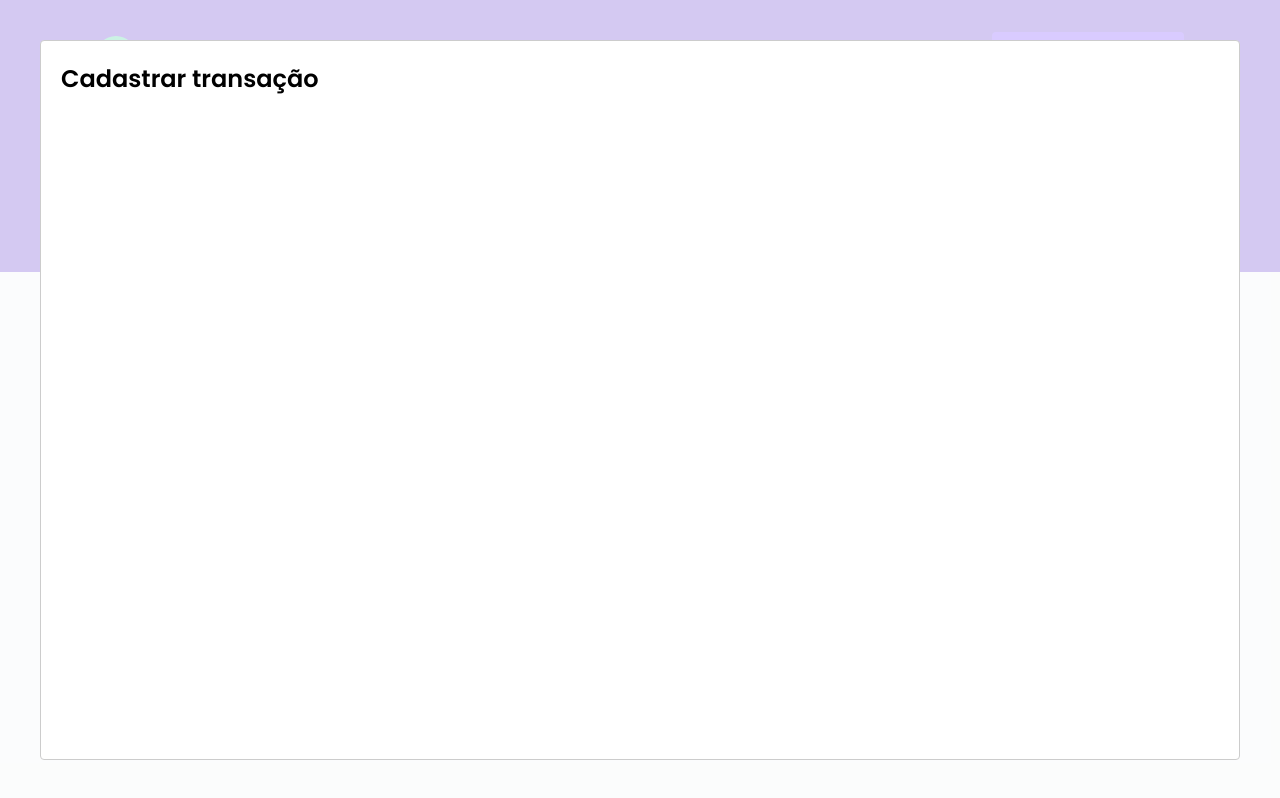
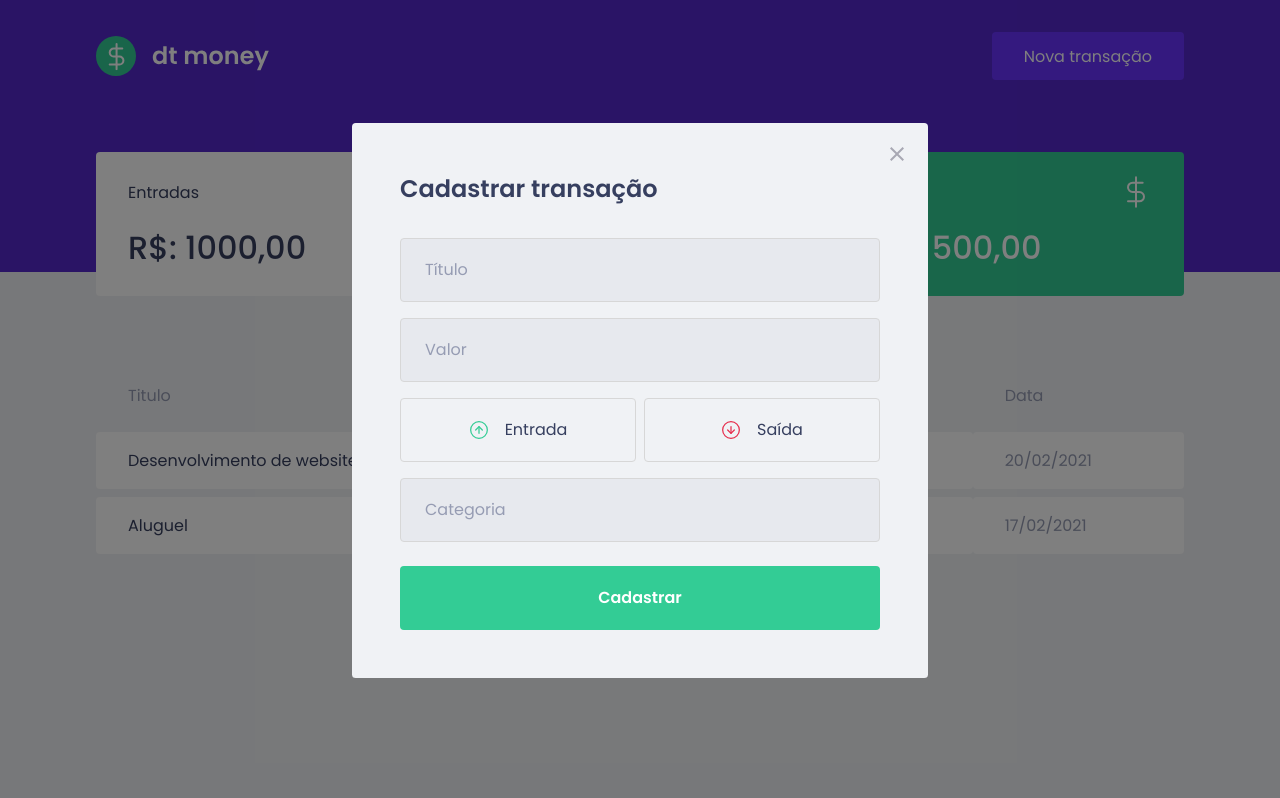
Before and after one commit to Jose-iel/dtmoney-React, a React (Create React App) app: page / in a window 1280 px wide. Both pictures are taken after a click on the button "Nova transação". Built offline with nearby package versions, Linux system fonts and the light colour scheme; no server answers; what miragejs would draw is missing.

Commit message:
Criação e estilização do Modal

```diff
--- a/package.json
+++ b/package.json
@@ -5,6 +5,7 @@
   "dependencies": {
     "axios": "^0.21.1",
     "miragejs": "^0.1.41",
+    "polished": "^4.1.2",
     "react": "^17.0.2",
     "react-dom": "^17.0.2",
     "react-modal": "^3.13.1",
--- a/src/App.tsx
+++ b/src/App.tsx
@@ -1,7 +1,8 @@
-import { useState } from 'react';
+import React, { useState } from 'react';
 import Modal from "react-modal";
 import { Dashboard } from "./components/Deashboard";
 import { Header } from "./components/Header";
+import { NewTransactionModal } from './components/NewTransactionModal';
 import { GlobalStyle } from "./styles/global";
 
 Modal.setAppElement('#root');
@@ -23,12 +24,10 @@
 
       <Dashboard />
 
-      <Modal
-          isOpen={isNewTransactionModalOpen}
-          onRequestClose={handleCloseNewTransactionModal}
-      >
-          <h2>Cadastrar transação</h2>
-      </Modal>
+      <NewTransactionModal
+        isOpen={isNewTransactionModalOpen}
+        onRequestClose={handleCloseNewTransactionModal}
+      />
 
       <GlobalStyle />
     </>
--- /dev/null
+++ b/src/components/NewTransactionModal/index.tsx
@@ -0,0 +1,63 @@
+import Modal from 'react-modal';
+import { Container, TransactionTypeContainer} from './style';
+import closeImg from "../../assets/close.svg";
+import incomeImg from "../../assets/income.svg";
+import outcomeImg from "../../assets/outcome.svg";
+
+interface NewTransactionModalProps {
+    isOpen: boolean;
+    onRequestClose: () => void;
+}
+
+export function NewTransactionModal({isOpen, onRequestClose}: NewTransactionModalProps){
+    return(
+        <Modal
+           isOpen={isOpen}
+           onRequestClose={onRequestClose}
+           overlayClassName="react-modal-overlay"
+           className="react-modal-content"
+        >
+            <button type = "button" onClick={onRequestClose} className="react-modal-close">
+                <img src={closeImg} alt="Fechar modal" />
+            </button>
+            <Container>
+                <h2>Cadastrar transação</h2>
+
+                <input
+                    placeholder="Título"
+                />
+
+                <input
+                    type="number"
+                    placeholder="Valor"
+                />
+
+                <TransactionTypeContainer>
+
+                    <button
+                        type="button"
+                    >
+                        <img src={incomeImg} alt="Entrada" />
+                        <span>Entrada</span>
+                    </button>
+
+                    <button
+                        type="button"
+                    >
+                        <img src={outcomeImg} alt="Saida" />
+                        <span>Saída</span>
+                    </button>
+
+                </TransactionTypeContainer>
+
+                <input
+                    placeholder="Categoria"
+                />
+
+                <button type="submit">
+                    Cadastrar
+                </button>
+            </Container>
+        </Modal>
+    )
+}
--- /dev/null
+++ b/src/components/NewTransactionModal/style.ts
@@ -0,0 +1,87 @@
+import styled from "styled-components";
+import { darken } from "polished"
+
+export const Container = styled.form`
+    h2 {
+        color: var(--text-title);
+        font-size: 1.5rem;
+        margin-bottom: 2rem;
+    }
+
+    input {
+        width: 100%;
+        padding: 0 1.5rem;
+        height: 4rem;
+        border-radius: 0.25rem;
+
+        border: 1px solid #d7d7d7;
+        background: #e7e9ee;
+
+        font-weight: 400;
+        font-size: 1rem;
+
+        &::placeholder{
+            color: var(--text-body);
+        }
+
+        & + input {
+            margin-top: 1rem;
+        }
+    }
+
+    button[type="submit"] {
+        width: 100%;
+        padding: 0 1.5rem;
+        height: 4rem;
+        background: var(--green);
+        color: #FFF;
+        border-radius: 0.25rem;
+        border: 0;
+        font-size: 1rem;
+        margin-top: 1.5rem;
+        font-weight: 600;
+
+        transition: filter 0.2s;
+
+        &:hover {
+            filter: brightness(0.9);
+        }
+    }
+`;
+
+export const TransactionTypeContainer = styled.div`
+    margin: 1rem 0;
+    display: grid;
+    grid-template-columns: 1fr 1fr;
+    gap: 0.5rem;
+
+    button{
+        height: 4rem;
+        border: 1px solid #d7d7d7;
+        border-radius: 0.25rem;
+
+        background: transparent;
+
+        display: flex;
+        align-items: center;
+        justify-content: center;
+
+        transition: border-color 0.2s;
+
+        &:hover{
+            border-color: ${darken(0.1, '#d7d7d7')};
+        }
+
+        img{
+            width: 20px;
+            height: 20px;
+        }
+
+        span{
+            display: inline-block;
+            margin-left: 1rem;
+            font-size: 1rem;
+            color: var(--text-title);
+        }
+    }
+`;
--- a/src/styles/global.ts
+++ b/src/styles/global.ts
@@ -53,4 +53,40 @@
         opacity: 0.6;
         cursor: not-allowed;
     }
+
+    .react-modal-overlay{
+        background: rgba(0, 0, 0, 0.5);
+        position: fixed;
+        top: 0;
+        bottom: 0;
+        right: 0;
+        left: 0;
+
+        display: flex;
+        align-items: center;
+        justify-content: center;
+    }
+
+    .react-modal-content{
+        width: 100%;
+        max-width: 576px;
+        background: var(--background);
+        padding: 3rem;
+        position: relative;
+        border-radius: 0.24rem;
+    }
+
+    .react-modal-close{
+        position: absolute;
+        right: 1.5rem;
+        top: 1.5rem;
+        border: 0;
+        background: transparent;
+
+        transition: filter 0.2s;
+
+        &:hover{
+            filter: brightness(0.8);
+        }
+    }
 `
```
Also changed, not shown: 1 other file (tests, documents, lock files or other folders).
